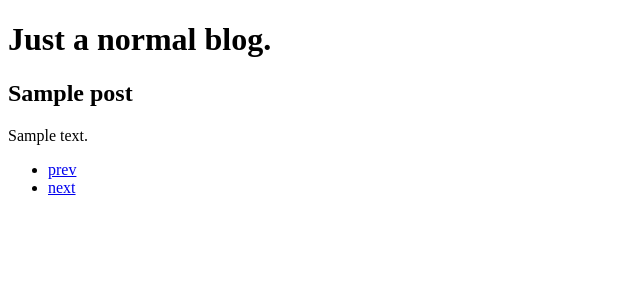
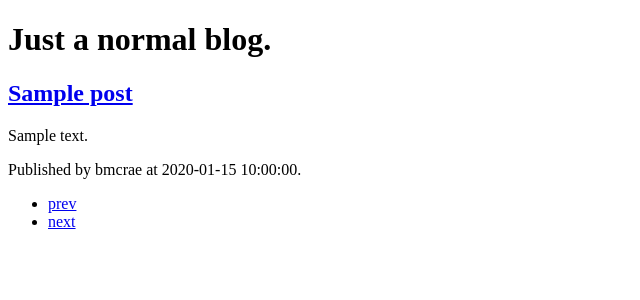
Before and after one commit to bmac313/build-a-blog, a Python web app: template templates/main-blog.html in a window 1280 px wide. Shown: the part 44-344 px from the top of the page, without its empty margins (0-640 px from the left). Run offline with Jinja, Linux system fonts and the light colour scheme; the template is opened without the code that fills it: most values are stand-ins (such as "Sample title", 1, 10 or a date in 2020).

Commit message:
Add timestamps to blog posts; add header to view-post.html

```diff
--- a/templates/main-blog.html
+++ b/templates/main-blog.html
@@ -6,9 +6,13 @@
 <div class="posts">
 	{% for post in posts %}
 	<article class="post">
-		<h2>{{ post.title }}</h2>
+		<!-- TODO: custom URLs to each post by Key Name -->
+		<h2><a href="#">{{ post.title }}</a></h2>
 		<p>
 			{{ post.body }}
+		</p>
+		<p>
+			Published by bmcrae at {{ post.publish_time }}.
 		</p>
 	</article>
 	{% endfor %}
--- a/templates/view-post.html
+++ b/templates/view-post.html
@@ -1,13 +1,17 @@
-{% extends base.html %}
+{% extends "base.html" %}
 
 {% block content %}
 
+<h1>Just a normal blog.</h1>
 <div class="posts">
 	<article class="post">
 		<h2>{{ post_title }}</h2>
 		<p>
 			{{ post_body }}
 		</p>
+		<p>
+			Published by bmcrae at {{ timestamp }}.
+		</p>
 	</article>
 </div>
 
```
